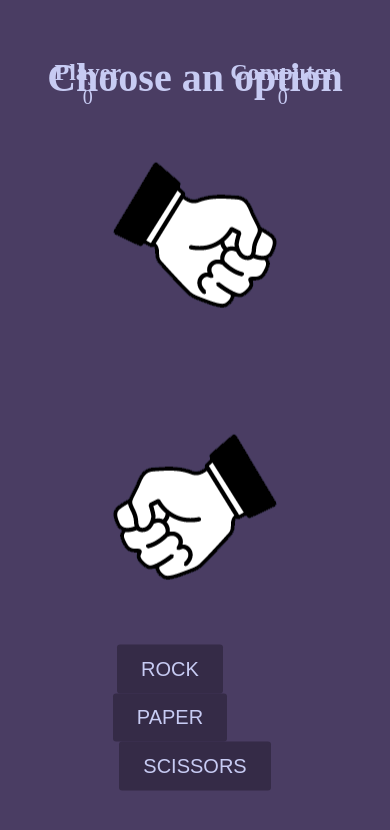
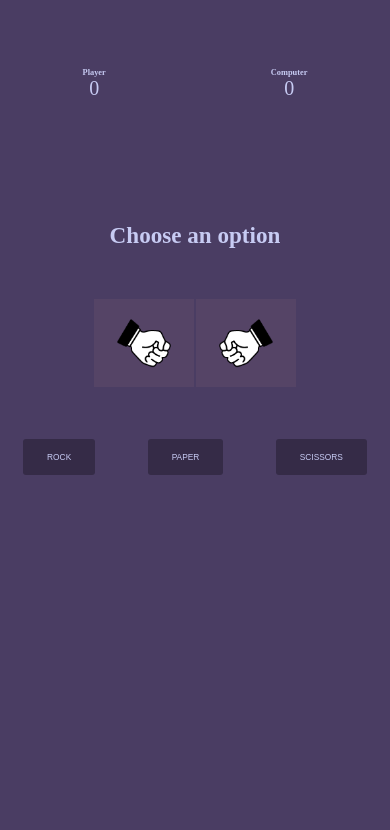
Before and after one commit to ShashwatNautiyal/Rock-Paper-Scissors, a plain HTML site: page index.html in a window 390 px wide. Both pictures are taken after a click on the button "PLAY". Drawn offline with Linux system fonts and the light colour scheme.

Commit message:
Made game mobile compatible

```diff
--- a/style.css
+++ b/style.css
@@ -54,7 +54,7 @@ button {
 }
 
 .match h1 {
-	font-size: 40px;
+	font-size: 5em;
 }
 
 .player-hand {
@@ -134,3 +134,29 @@ div.fade-in {
 		transform: translateY(-15px);
 	}
 }
+
+@media (max-width: 673px){
+	body *{
+		font-size: 0.85em;
+	}
+
+	.match h1{
+		font-size: 2em;
+	}
+	.hands img{
+		width: 100px;
+		overflow: hidden;
+		background-color: #546;
+	}
+
+	.match > *{
+		margin: 50px 0;
+	}
+
+
+	.match {
+		width: 100vw;
+		height: 500px;
+	}
+
+}
```
